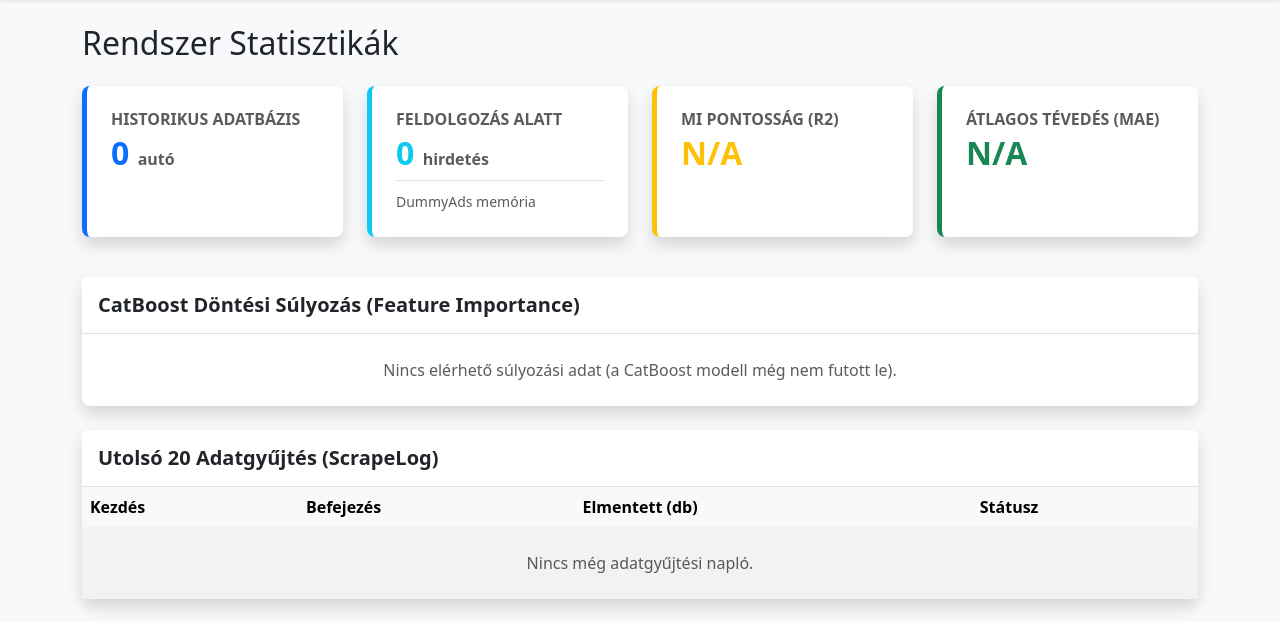
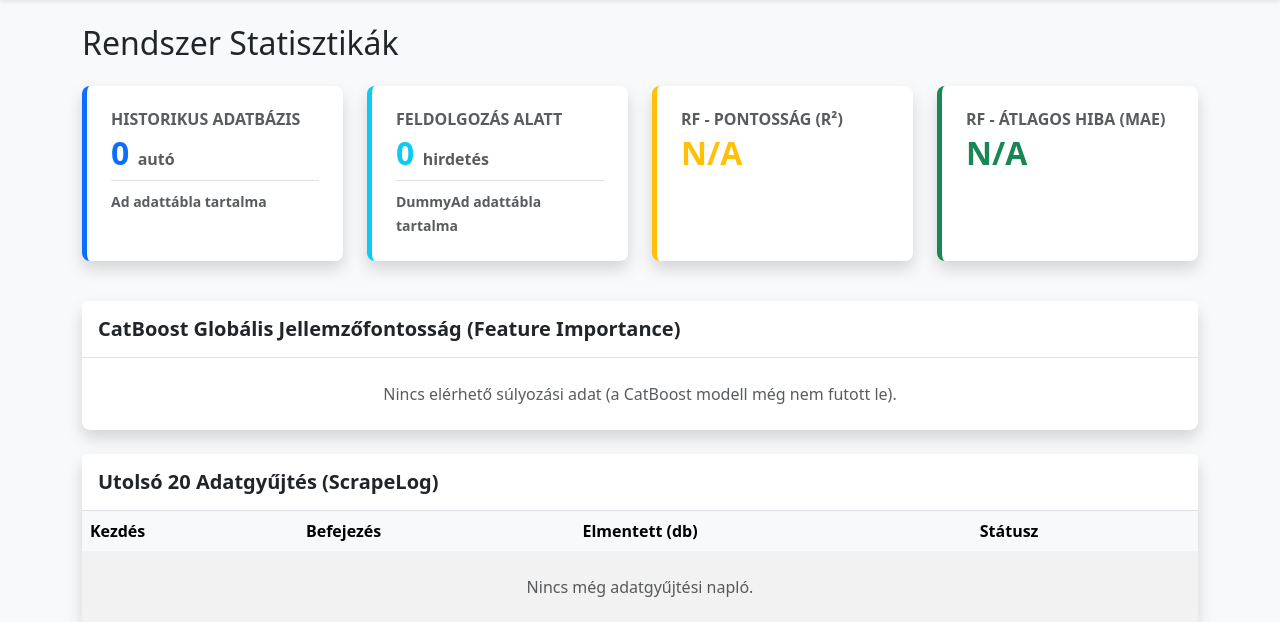
Before and after one commit to KetonBevero555/EKKE_Thesis_ZI3OV4, a Django app: page /dashboard/ in a window 1280 px wide. Shown: the part 56-678 px from the top of the page. Run offline with Django 5.2, Linux system fonts and the light colour scheme; the visitor is signed in with stand-in values (Sample User, id 1); data that the repository does not hold is empty.

Commit message:
Hotfix 2
Nyelvezet átírása

```diff
--- a/Hahu-asszisztens/ads/templates/ads/dashboard.html
+++ b/Hahu-asszisztens/ads/templates/ads/dashboard.html
@@ -31,6 +31,9 @@
                 <div class="card-body p-4">
                     <h6 class="text-muted fw-bold mb-1 text-uppercase">Historikus Adatbázis</h6>
                     <h2 class="text-primary fw-bold mb-0">{{ total_ads }} <small class="text-muted fs-6">autó</small></h2>
+                    <div class="mt-2 pt-2 border-top">
+                        <small class="text-muted fw-bold">Ad adattábla tartalma</small>
+                    </div>
                 </div>
             </div>
         </div>
@@ -41,7 +44,7 @@
                     <h6 class="text-muted fw-bold mb-1 text-uppercase">Feldolgozás Alatt</h6>
                     <h2 class="text-info fw-bold mb-0">{{ total_dummy }} <small class="text-muted fs-6">hirdetés</small></h2>
                     <div class="mt-2 pt-2 border-top">
-                        <small class="text-muted">DummyAds memória</small>
+                        <small class="text-muted fw-bold">DummyAd adattábla tartalma</small>
                     </div>
                 </div>
             </div>
@@ -50,7 +53,7 @@
         <div class="col-md-3 mb-3">
             <div class="card shadow rounded-3 border-0 border-start border-warning border-5 h-100">
                 <div class="card-body p-4">
-                    <h6 class="text-muted fw-bold mb-1 text-uppercase">MI Pontosság (R2)</h6>
+                    <h6 class="text-muted fw-bold mb-1 text-uppercase">RF - PONTOSSÁG (R²)</h6>
                     <h2 class="text-warning fw-bold mb-0">
                         {% if latest_ai %}
                             {{ ai_accuracy_percent|floatformat:2 }} %
@@ -70,7 +73,7 @@
         <div class="col-md-3 mb-3">
             <div class="card shadow rounded-3 border-0 border-start border-success border-5 h-100">
                 <div class="card-body p-4">
-                    <h6 class="text-muted fw-bold mb-1 text-uppercase">Átlagos Tévedés (MAE)</h6>
+                    <h6 class="text-muted fw-bold mb-1 text-uppercase">RF - ÁTLAGOS HIBA (MAE)</h6>
                     <h2 class="text-success fw-bold mb-0">
                         {% if latest_ai %}
                             {{ latest_ai.mae|floatformat:0 }} Ft
@@ -80,7 +83,7 @@
                     </h2>
                      {% if latest_ai %}
                     <div class="mt-2 pt-2 border-top">
-                        <small class="text-muted fw-bold">Modell hibahatára</small>
+                        <small class="text-muted fw-bold">Tanítás során mért átlagos hiba</small>
                     </div>
                     {% endif %}
                 </div>
@@ -92,7 +95,7 @@
         <div class="col-12">
             <div class="card shadow rounded-3 border-0">
                 <div class="card-header bg-white py-3 border-bottom">
-                    <h5 class="mb-0 fw-bold">CatBoost Döntési Súlyozás (Feature Importance)</h5>
+                    <h5 class="mb-0 fw-bold">CatBoost Globális Jellemzőfontosság (Feature Importance)</h5>
                 </div>
                 <div class="card-body p-4">
                     <div class="row gy-3">
--- a/Hahu-asszisztens/ads/templates/ads/predictor.html
+++ b/Hahu-asszisztens/ads/templates/ads/predictor.html
@@ -46,8 +46,8 @@
                     <div id="stats-rf" style="{% if selected_ai == 'random_forest' %}display: block;{% else %}display: none;{% endif %}">
                         <h6 class="text-muted fw-bold mb-2 text-uppercase">Random Forest (v1.4) Aktuális Állapota</h6>
                         <div class="d-flex justify-content-center gap-4 text-secondary flex-wrap">
-                            <span>Pontosság: <b class="text-dark">{{ ai_accuracy_percent|floatformat:2 }} %</b></span>
-                            <span>Átlagos tévedés: <b class="text-dark">~{{ ai_stat.mae|floatformat:0 }} Ft</b></span>
+                            <span>Pontosság (R²): <b class="text-dark">{{ ai_accuracy_percent|floatformat:2 }} %</b></span>
+                            <span>Átlagos hiba (MAE): <b class="text-dark">~{{ ai_stat.mae|floatformat:0 }} Ft</b></span>
                         </div>
                     </div>
 
--- a/Hahu-asszisztens/ads/views.py
+++ b/Hahu-asszisztens/ads/views.py
@@ -163,12 +163,12 @@ def dashboard(request):
         # Színek és fordítások a megjelenítéshez
         colors = ['primary', 'info', 'warning', 'danger', 'success', 'secondary']
         translations = {
-            'year': 'Évjárat (Year)',
-            'power_le': 'Teljesítmény (LE)',
-            'mileage': 'Futásteljesítmény (Km)',
-            'brand': 'Márka (Brand)',
-            'model': 'Modell (Model)',
-            'fuel': 'Üzemanyag (Fuel)'
+            'year': 'Évjárat (year)',
+            'power_le': 'Teljesítmény (power_le)',
+            'mileage': 'Futásteljesítmény (mileage)',
+            'brand': 'Márka (brand)',
+            'model': 'Modell (model)',
+            'fuel': 'Üzemanyag (fuel)'
         }
 
         # Csak a top 4 értéket küldjük át a dizájn miatt
```
Also changed, not shown: 1 other file.
